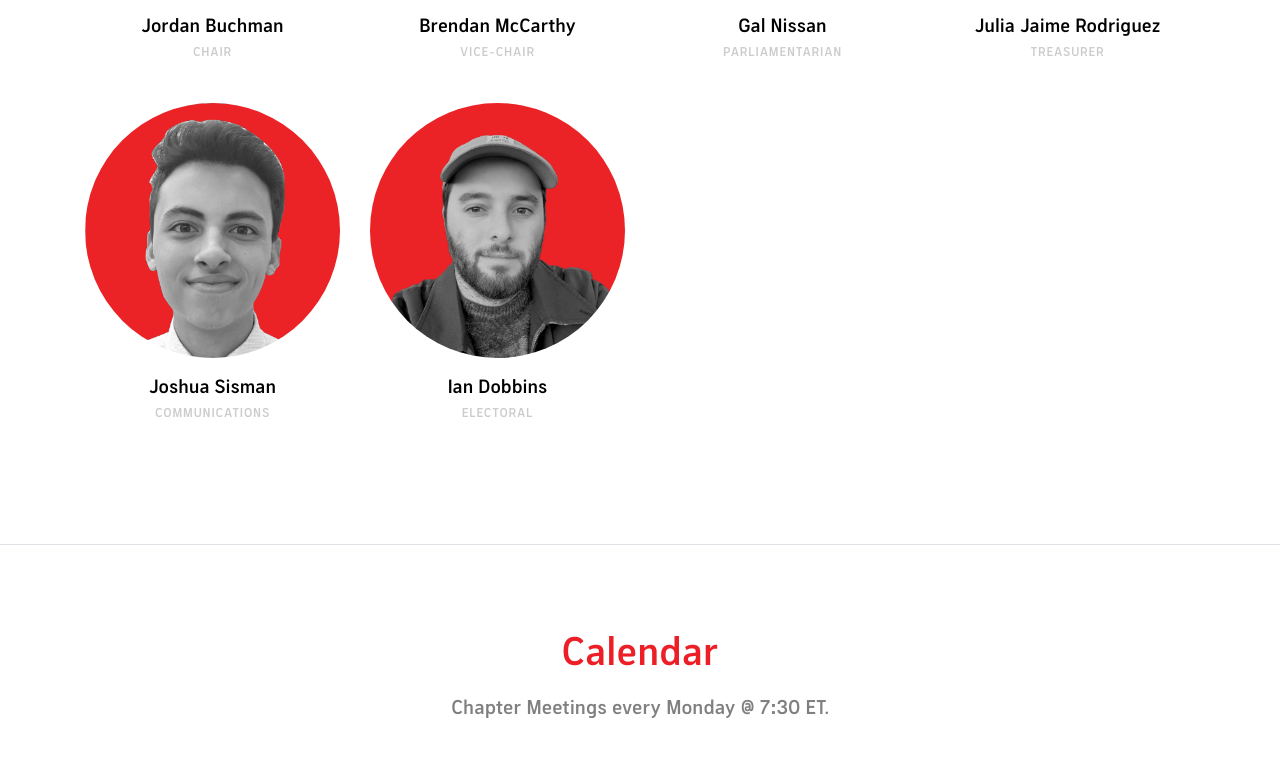
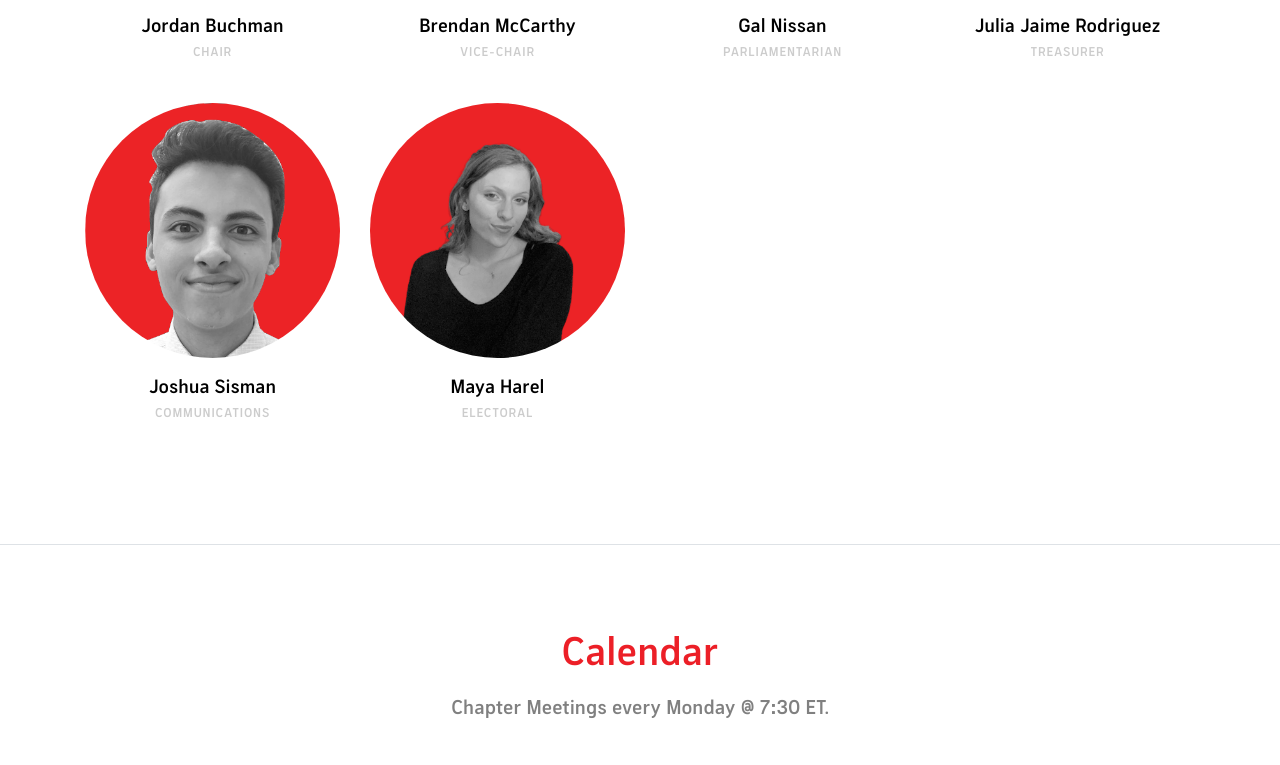
Before and after one commit to neuydsa/neuydsa.github.io, a plain HTML site: page index.html in a window 1280 px wide. Shown: the part 2109-2874 px from the top of the page. Drawn offline with Linux system fonts and the light colour scheme; animation ran at ten frames a second; files whose address does not match are found by name.

Commit message:
Update electoral chair

```diff
--- a/index.html
+++ b/index.html
@@ -297,10 +297,10 @@
           <div class="col-md-6 col-lg-3 mb-4 aos-init" data-aos="fade-up" data-aos-delay="">
             <div class="team-member">
               <figure>
-                <img src="images/ian.png" alt="Image" class="img-fluid">
+                <img src="images/maya.png" alt="Image" class="img-fluid">
               </figure>
               <div class="p-3">
-                <h3><h3>Ian Dobbins</h3></h3>
+                <h3><h3>Maya Harel</h3></h3>
                 <span class="position">Electoral</span>
               </div>
             </div>
```
Also changed, not shown: images/maya.png (added).
